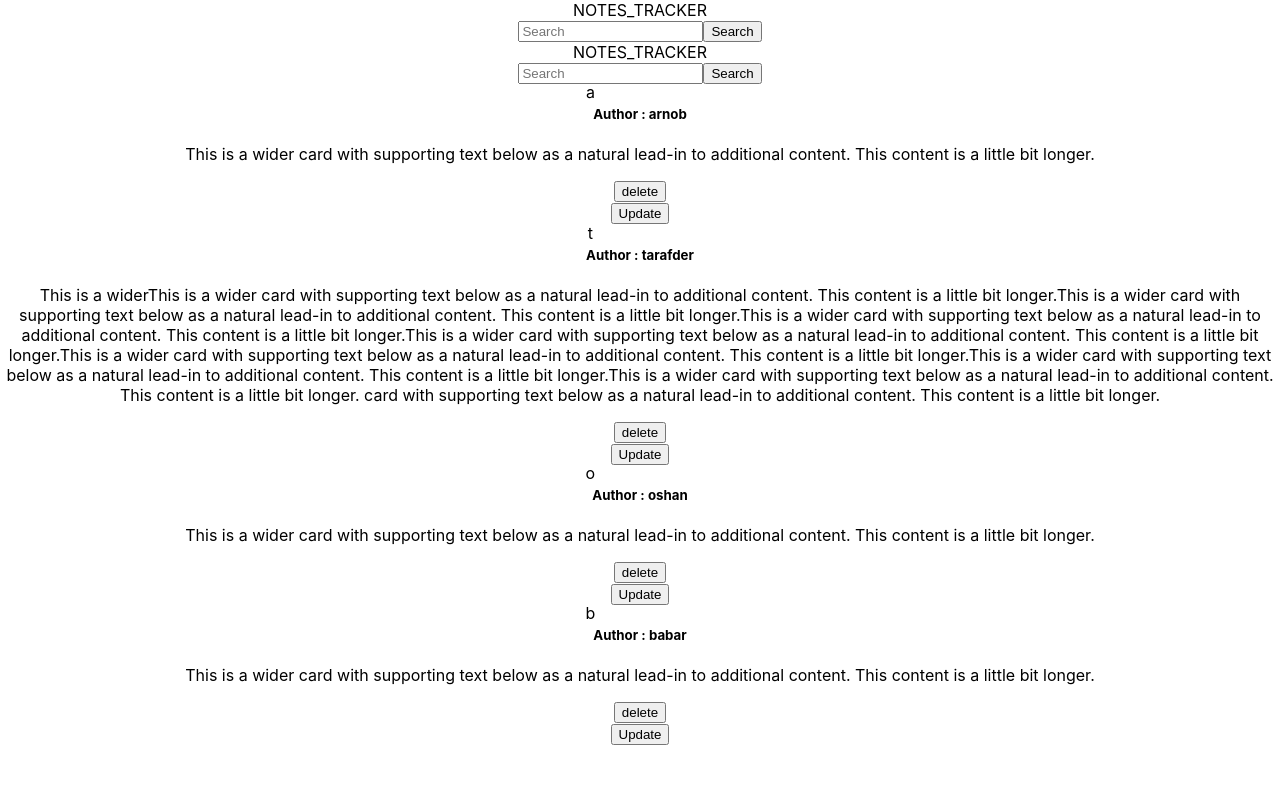
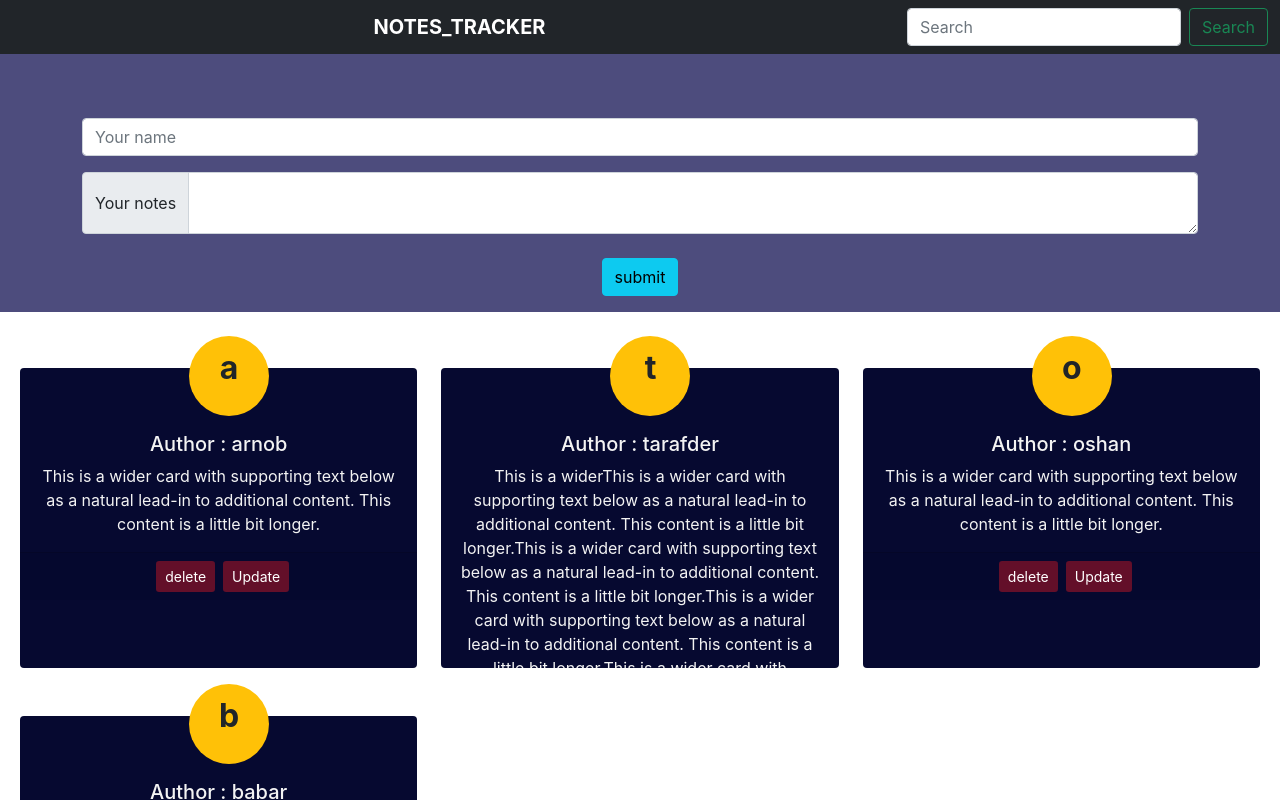
Before and after one commit to arnobtarafder/notes-recorder, a React (Create React App) app: page / in a window 1280 px wide. Shown: the top 800 px of the page. Built offline with nearby package versions, Linux system fonts and the light colour scheme.

Commit message:
structural content

```diff
--- a/public/index.html
+++ b/public/index.html
@@ -2,42 +2,32 @@
 <html lang="en">
   <head>
     <meta charset="utf-8" />
-    <link rel="icon" href="%PUBLIC_URL%/favicon.ico" />
     <meta name="viewport" content="width=device-width, initial-scale=1" />
     <meta name="theme-color" content="#000000" />
     <meta
       name="description"
       content="Web site created using create-react-app"
     />
-    <link rel="apple-touch-icon" href="%PUBLIC_URL%/logo192.png" />
-    <!--
-      manifest.json provides metadata used when your web app is installed on a
-      user's mobile device or desktop. See https://developers.google.com/web/fundamentals/web-app-manifest/
-    -->
-    <link rel="manifest" href="%PUBLIC_URL%/manifest.json" />
-    <!--
-      Notice the use of %PUBLIC_URL% in the tags above.
-      It will be replaced with the URL of the `public` folder during the build.
-      Only files inside the `public` folder can be referenced from the HTML.
 
-      Unlike "/favicon.ico" or "favicon.ico", "%PUBLIC_URL%/favicon.ico" will
-      work correctly both with client-side routing and a non-root public URL.
-      Learn how to configure a non-root public URL by running `npm run build`.
-    -->
-    <title>React App</title>
+    <link href="https://cdn.jsdelivr.net/npm/bootstrap@5.1.3/dist/css/bootstrap.min.css" rel="stylesheet" integrity="sha384-1BmE4kWBq78iYhFldvKuhfTAU6auU8tT94WrHftjDbrCEXSU1oBoqyl2QvZ6jIW3" crossorigin="anonymous">
+
+    <title>Notes Recorder</title>
   </head>
   <body>
     <noscript>You need to enable JavaScript to run this app.</noscript>
     <div id="root"></div>
-    <!--
-      This HTML file is a template.
-      If you open it directly in the browser, you will see an empty page.
 
-      You can add webfonts, meta tags, or analytics to this file.
-      The build step will place the bundled scripts into the <body> tag.
 
-      To begin the development, run `npm start` or `yarn start`.
-      To create a production bundle, use `npm run build` or `yarn build`.
-    -->
+    <script
+    src="https://cdn.jsdelivr.net/npm/@popperjs/core@2.10.2/dist/umd/popper.min.js"
+    integrity="sha384-7+zCNj/IqJ95wo16oMtfsKbZ9ccEh31eOz1HGyDuCQ6wgnyJNSYdrPa03rtR1zdB"
+    crossorigin="anonymous"
+  ></script>
+  <script
+    src="https://cdn.jsdelivr.net/npm/bootstrap@5.1.3/dist/js/bootstrap.min.js"
+    integrity="sha384-QJHtvGhmr9XOIpI6YVutG+2QOK9T+ZnN4kzFN1RtK3zEFEIsxhlmWl5/YESvpZ13"
+    crossorigin="anonymous"
+  ></script>
+
   </body>
 </html>
--- a/src/App.js
+++ b/src/App.js
@@ -1,7 +1,7 @@
 import "./App.css";
-import Header from "./components/header/Header";
-import InputForm from "./components/inputForm/InputForm";
-import NoteCard from "./components/noteCard/NoteCard";
+import Header from "./components/Header/Header";
+import InputForm from "./components/InputForm/InputForm";
+import NoteCard from "./components/NoteCard/NoteCard";
 import { useEffect, useState } from "react";
 
 
--- a/src/components/InputForm/InputForm.js
+++ b/src/components/InputForm/InputForm.js
@@ -1,35 +1,36 @@
 import React from "react";
 
-const Header = () => {
-
+const inputForm = () => {
 
 
 
   return (
-    <nav className="navbar navbar-dark bg-dark">
-      <div className="container-fluid">
-        <span className="fw-bold fs-5 text-white mx-auto">NOTES_TRACKER</span>
+    <div className=" p-3 color-4D4C7D">
+      <form className="container " >
+        <div className="input-group mb-3 mt-5">
+          <input
+            type="text"
+            className="form-control"
+            placeholder="Your name"
+            aria-label="Username"
+            name="user_name"
+          />
+        </div>
 
-
-        <form className="d-flex">
-
-          <input
-            className="form-control me-2"
-            type="search"
-            name="searchText"
-            placeholder="Search"
-            aria-label="Search"
-          />
-          <button className="btn btn-outline-success" type="submit">
-            Search
-          </button>
-        </form>
-      </div>
-    </nav>
+        <div className="input-group">
+          <span className="input-group-text">Your notes</span>
+          <textarea
+            className="form-control"
+            aria-label="With textarea"
+            name="text"
+          ></textarea>
+        </div>
+        <div className="mt-4">
+          <input type="submit" value="submit" className="btn btn-info" />
+        </div>
+      </form>
+    </div>
   );
-
-
-
 };
 
-export default Header;
+export default inputForm;
--- a/src/index.css
+++ b/src/index.css
@@ -1,13 +1,54 @@
 body {
   margin: 0;
-  font-family: -apple-system, BlinkMacSystemFont, 'Segoe UI', 'Roboto', 'Oxygen',
-    'Ubuntu', 'Cantarell', 'Fira Sans', 'Droid Sans', 'Helvetica Neue',
+  font-family: -apple-system, BlinkMacSystemFont, "Segoe UI", "Roboto", "Oxygen",
+    "Ubuntu", "Cantarell", "Fira Sans", "Droid Sans", "Helvetica Neue",
     sans-serif;
   -webkit-font-smoothing: antialiased;
   -moz-osx-font-smoothing: grayscale;
 }
 
 code {
-  font-family: source-code-pro, Menlo, Monaco, Consolas, 'Courier New',
+  font-family: source-code-pro, Menlo, Monaco, Consolas, "Courier New",
     monospace;
 }
+
+.color-4D4C7D {
+  background-color: #4d4c7d;
+  color: white;
+}
+
+.color-060930 {
+  background-color: #060930;
+  color: rgb(243, 243, 243);
+}
+.color-801336 {
+  background-color: #630f29;
+
+  color: white;
+}
+.note-card {
+  max-height: 300px;
+  overflow-y: scroll;
+}
+
+/* width */
+::-webkit-scrollbar {
+  width: 4px;
+}
+
+/* Track */
+::-webkit-scrollbar-track {
+  box-shadow: inset 0 0 5px grey;
+  border-radius: 5px;
+}
+
+/* Handle */
+::-webkit-scrollbar-thumb {
+  background: rgb(20, 20, 20);
+  border-radius: 5px;
+}
+
+/* Handle on hover */
+::-webkit-scrollbar-thumb:hover {
+  background: #130e0e;
+}
```
Also changed, not shown: 1 other file (tests, documents, lock files or other folders).
